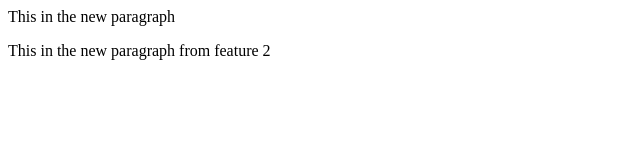
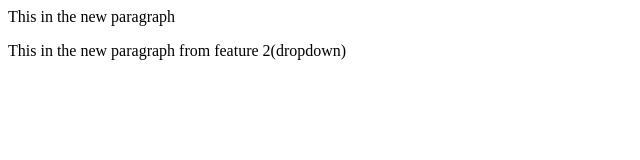
Before and after one commit to Imam8071/LocalRepo, a plain HTML site: page index.html in a window 1280 px wide. Shown: the full height of the page, 0-640 px from the left. Drawn offline with Linux system fonts and the light colour scheme.

```diff
--- a/index.html
+++ b/index.html
@@ -1,3 +1,3 @@
 <p>This in the new paragraph</p>
 
-<p>This in the new paragraph from feature 2</p>
+<p>This in the new paragraph from feature 2(dropdown)</p>
```
